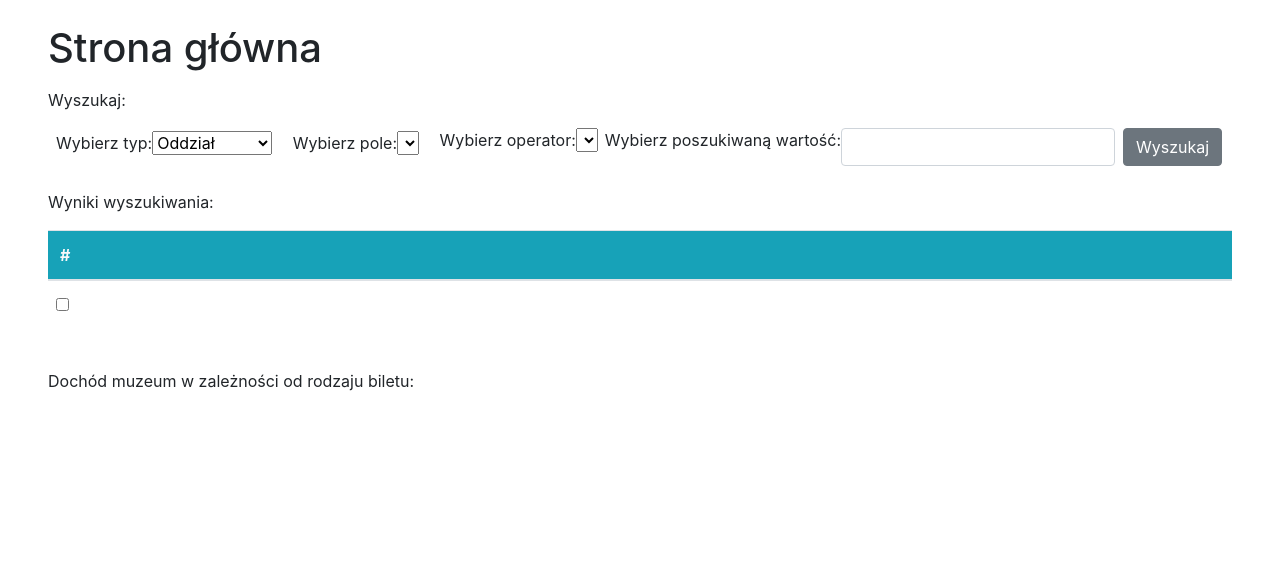
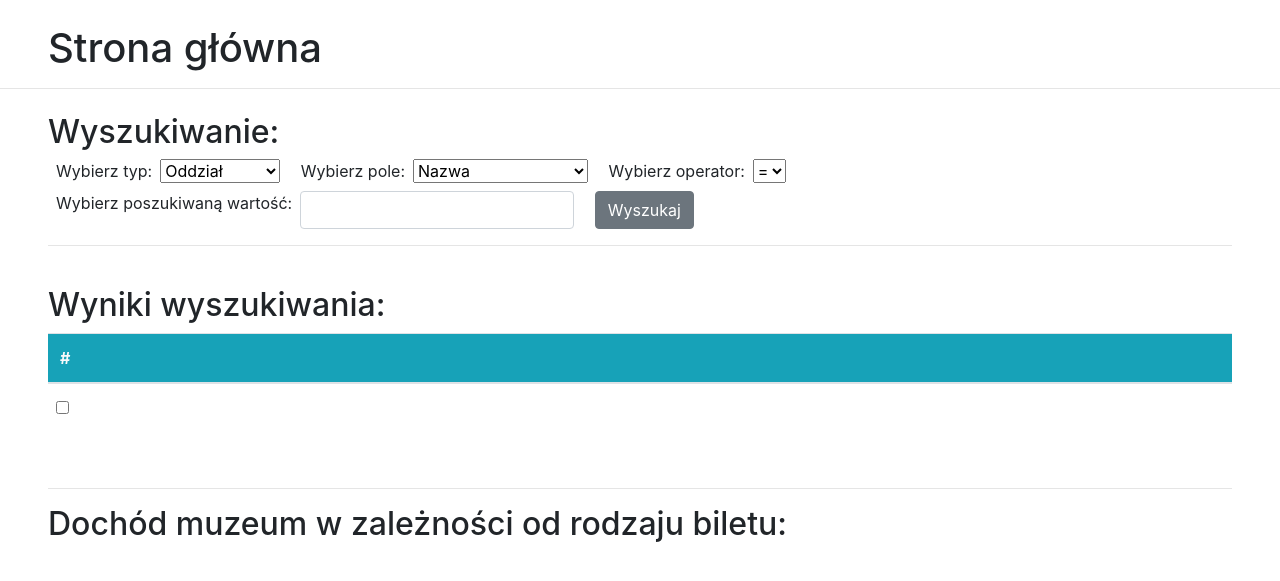
Before and after one commit to Zuzanna-Trafas/museum-db-management, a Django app: template museum_app/templates/museum_app/main.html in a window 1280 px wide. Shown: the part 56-637 px from the top of the page. Run offline with Django 3.2, Linux system fonts and the light colour scheme; the template is opened without the code that fills it: values that come from a table or form of the project are taken from there, others are empty; parts of the project's set-up code (start-up, migrations or seed data) failed here and were passed over.

Commit message:
fix wyszukiwane JS

```diff
--- a/museum_app/templates/museum_app/main.html
+++ b/museum_app/templates/museum_app/main.html
@@ -9,21 +9,30 @@
     <script src="https://cdn.jsdelivr.net/npm/bootstrap@4.6.0/dist/js/bootstrap.bundle.min.js"></script>
     <link rel="stylesheet" href="https://cdn.jsdelivr.net/npm/bootstrap@4.6.0/dist/css/bootstrap.min.css">
     <script>
+        window.onload = function () {
+            var e = document.getElementById("id_options1");
+            var strUser = e.options[e.selectedIndex].text;
+            cascade(strUser);
+
+            var e = document.getElementById("id_options2");
+            var strUser = e.options[e.selectedIndex].text;
+            changeOperators(strUser);
+        };
+
         $(document).ready(function () {
             $("#id_options1").click(function () {
                 var e = document.getElementById("id_options1");
                 var strUser = e.options[e.selectedIndex].text;
                 cascade(strUser);
-                $("#id_options3").html();
+                var e = document.getElementById("id_options2");
+                var strUser = e.options[e.selectedIndex].text;
+                changeOperators(strUser);
             });
 
             $("#id_options2").click(function () {
                 var e = document.getElementById("id_options2");
                 var strUser = e.options[e.selectedIndex].text;
                 changeOperators(strUser);
-            });
-            $("#operators").on("click", "a", function () {
-                $("#options3").text($(this).text());
             });
         });
 
@@ -61,14 +70,12 @@
 
         var rodzaj = [
             "Typ",
-            "Cena",
-            "Czy z przewodnikiem"
+            "Cena"
         ];
 
         var bilet = [
             "Data zakupu",
-            "Typ",
-            "Czy z przewodnikiem"
+            "Typ"
         ];
 
         var pracownik = [
@@ -144,22 +151,35 @@
                     "<option value='='>=</option>" +
                     "<option value='>'>></option>" +
                     "<option value='>='>>=</option>");
+                document.getElementById("id_options4").type = 'number';
+                document.getElementById("id_options4").removeAttribute('maxlength');
+                document.getElementById("id_options4").setAttribute('step', '0.1');
             } else if (val === "Godzina otwarcia" || val === "Godzina zamknięcia" || val === "Godzina rozpoczęcia") {
                 $('#id_options3').html('');
                 $('#id_options3').append("<option value='Później niż'>Później niż</option>" +
                     "<option value='Wcześniej niż'>Wczesniej niż</option>" +
                     "<option value='Równa'>Równa</option>");
+                document.getElementById("id_options4").type = 'time';
+                document.getElementById("id_options4").removeAttribute('maxlength');
+                document.getElementById("id_options4").removeAttribute('step');
             } else if (val === "Data rozpoczęcia" || val === "Data zakończenia" || val === "Data urodzenia" ||
                 val === "Data śmierci" || val === "Data zatrudnienia" || val === "Data zakupu" || val === "Data") {
                 $('#id_options3').html('');
                 $('#id_options3').append("<option value='Później niż'>Później niż</option>" +
                     "<option value='Wcześniej niż'>Wczesniej niż</option>" +
                     "<option value='Równa'>Równa</option>");
+                document.getElementById("id_options4").type = 'date';
+                document.getElementById("id_options4").removeAttribute('maxlength');
+                document.getElementById("id_options4").removeAttribute('step');
             } else {
                 $('#id_options3').html('');
                 $('#id_options3').append("<option value='='>=</option>");
+                document.getElementById("id_options4").type = 'text';
+                document.getElementById("id_options4").setAttribute('maxlength', '100');
+                document.getElementById("id_options4").removeAttribute('step');
             }
         }
+
     </script>
     <title>Strona główna</title>
 </head>
@@ -201,25 +221,28 @@
 </nav>
 
 <h1 class="px-5 pt-4">Strona główna</h1>
-<p class="px-5 pt-2">Wyszukaj:</p>
+<hr>
+<h2 class="px-5 pt-2">Wyszukiwanie:</h2>
 <div class="d-flex flex-row px-5">
     <form class="needs-validation">
         {% csrf_token %}
         <div class="btn-group px-2">
-            <label for="options1">Wybierz typ:</label>
+            <label for="options1" class="pr-2">Wybierz typ: </label>
             <div>{{ form.options1 }}</div>
         </div>
         <div class="btn-group px-2">
-            <label for="options2">Wybierz pole:</label>
+            <label for="options2" class="pr-2">Wybierz pole: </label>
             <div>{{ form.options2 }}</div>
         </div>
         <div class="btn-group px-2">
-            <label for="options3">Wybierz operator:</label>
+            <label for="options3" class="pr-2">Wybierz operator: </label>
             <div>{{ form.options3 }}</div>
+        </div>
         <div class="btn-group px-2">
-            <label for="options4">Wybierz poszukiwaną wartość:</label>
+            <label for="options4" class="pr-2">Wybierz poszukiwaną wartość: </label>
             <div>{{ form.options4 }}</div>
         </div>
+        <div class="btn-group px-2">
             <div>
                 <button type="submit" class="btn btn-secondary">Wyszukaj</button>
             </div>
@@ -230,8 +253,9 @@
     <form method="post">
         {% csrf_token %}
         <div class="px-5">
+            <hr>
             <br>
-            <p>Wyniki wyszukiwania:</p>
+            <h2>Wyniki wyszukiwania:</h2>
 
             <table class="table table-hover">
                 <thead class="thead bg-info text-light">
@@ -263,7 +287,7 @@
     </form>
 </div>
 <div>
-    <div class="px-5 pt-5"><p>Dochód muzeum w zależności od rodzaju biletu:</p></div>
+    <div class="px-5 pt-5"><hr><h2>Dochód muzeum w zależności od rodzaju biletu:</h2></div>
     {% autoescape off %}
         {{ plot_div }}
     {% endautoescape %}
```
Lines whose indentation alone changed are shown as unchanged.
